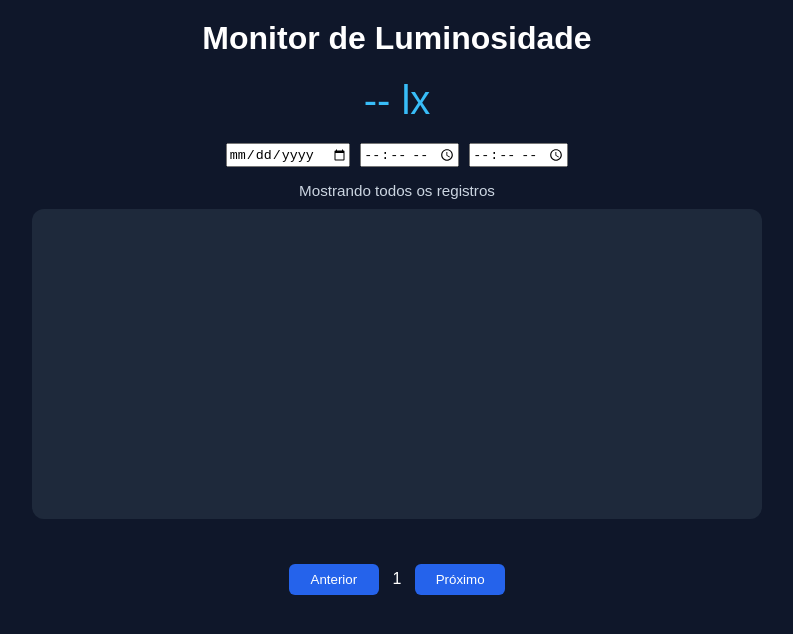
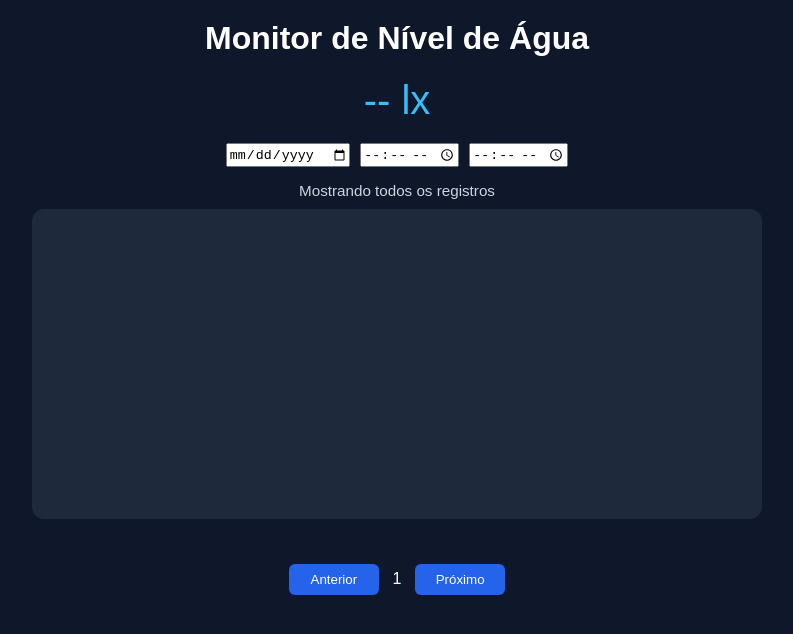
Before and after one commit to fabianosf15/caixa-dagua, a website: page public/index.html in a window 1280 px wide. Shown: the whole page, without its empty margins (243-1036 px from the left). Drawn offline with nearby package versions, Linux system fonts and the light colour scheme; no server answers.

Commit message:
Trocando nomes

```diff
--- a/public/index.html
+++ b/public/index.html
@@ -3,7 +3,7 @@
 <head>
 <meta charset="UTF-8">
 <meta name="viewport" content="width=device-width, initial-scale=1.0">
-<title>Monitor de Luminosidade</title>
+<title>Monitoramento de Caixa D'água</title>
 <script src="https://cdn.jsdelivr.net/npm/chart.js"></script>
 
 <style>
@@ -77,7 +77,7 @@ canvas {
 
 <body>
 
-<h1>Monitor de Luminosidade</h1>
+<h1>Monitor de Nível de Água</h1>
 
 <div class="valor-atual" id="valorAtual">-- lx</div>
 
```
